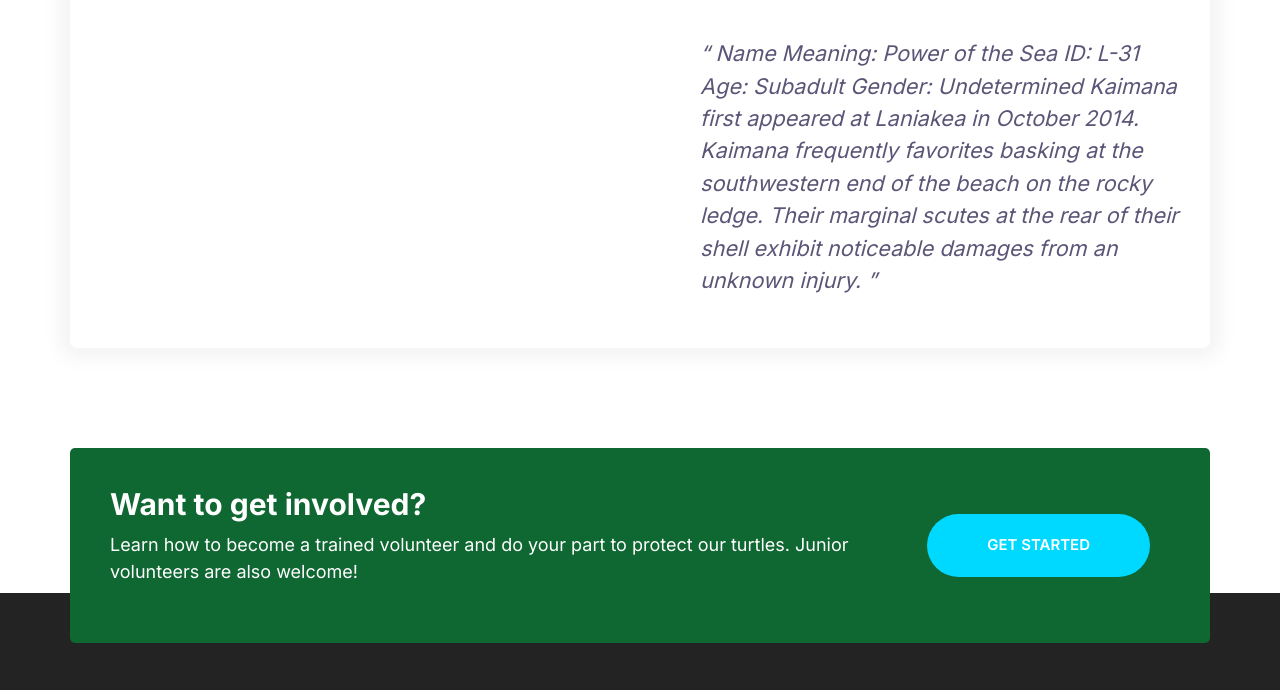
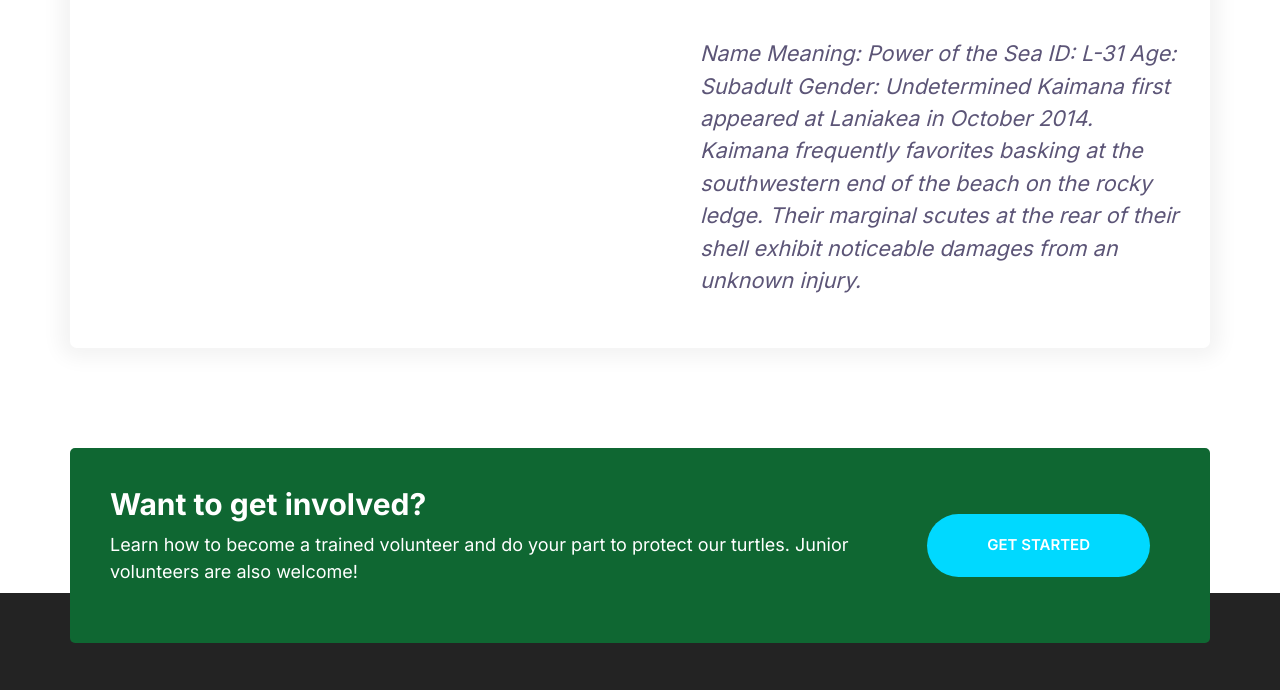
Before and after one commit to breezepickford/malamainahonuv1, a plain HTML site: page index.html in a window 1280 px wide. Shown: the part 4885-5575 px from the top of the page. Drawn offline with nearby package versions, Linux system fonts and the light colour scheme; a script that the page names is missing.

Commit message:
removed quotation

```diff
--- a/css/styles.css
+++ b/css/styles.css
@@ -447,15 +447,6 @@ a {
   color: var(--color-body-darker);
   line-height: 1.3;
 }
-
-.quote__text::before {
-  content: open-quote;
-}
-
-.quote__text::after {
-  content: close-quote;
-}
-
 .quote__author {
   font-size: 2rem;
   font-weight: 500;
@@ -465,7 +456,7 @@ a {
 
 .quote__line {
   position: relative;
-  bottom: 10px;
+  bottom: -40px;
 }
 
 @media screen and (min-width: 1024px) {
--- a/index.html
+++ b/index.html
@@ -341,7 +341,7 @@
                   </div>
                 </div>
               </h3>
-              <p class="quote__text">
+              <p>
                 Name Meaning: Power of the Sea
                 ID: L-31 Age: Subadult
                 Gender: Undetermined
```
